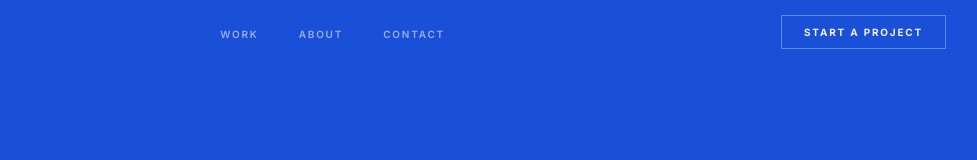
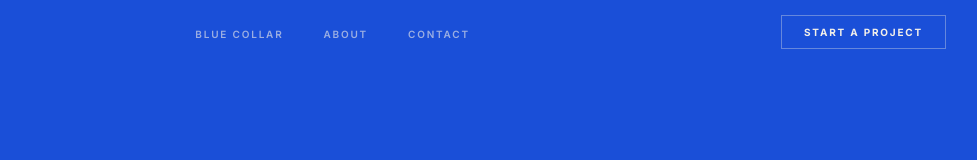
Before and after one commit to waltermolitor/WALT, a plain HTML site: page index.html in a window 1280 px wide. Shown: the top 160 px of the page, without its empty margins (286-1263 px from the left). Drawn offline with nearby package versions, Linux system fonts and the light colour scheme; a web font is replaced by a local one.

Commit message:
Rename Work nav link to Blue Collar

```diff
--- a/index.html
+++ b/index.html
@@ -872,7 +872,7 @@
   <nav id="navbar">
     <a href="#hero" class="nav-logo">Molitor Media</a>
     <ul class="nav-links">
-      <li><a href="#work">Work</a></li>
+      <li><a href="#work">Blue Collar</a></li>
       <li><a href="#about">About</a></li>
       <li><a href="#contact">Contact</a></li>
     </ul>
@@ -1235,7 +1235,7 @@
       <div class="footer-inner">
         <span class="footer-logo">Molitor.</span>
         <ul class="footer-links">
-          <li><a href="#work">Work</a></li>
+          <li><a href="#work">Blue Collar</a></li>
           <li><a href="#about">About</a></li>
           <li><a href="#contact">Contact</a></li>
         </ul>
```
